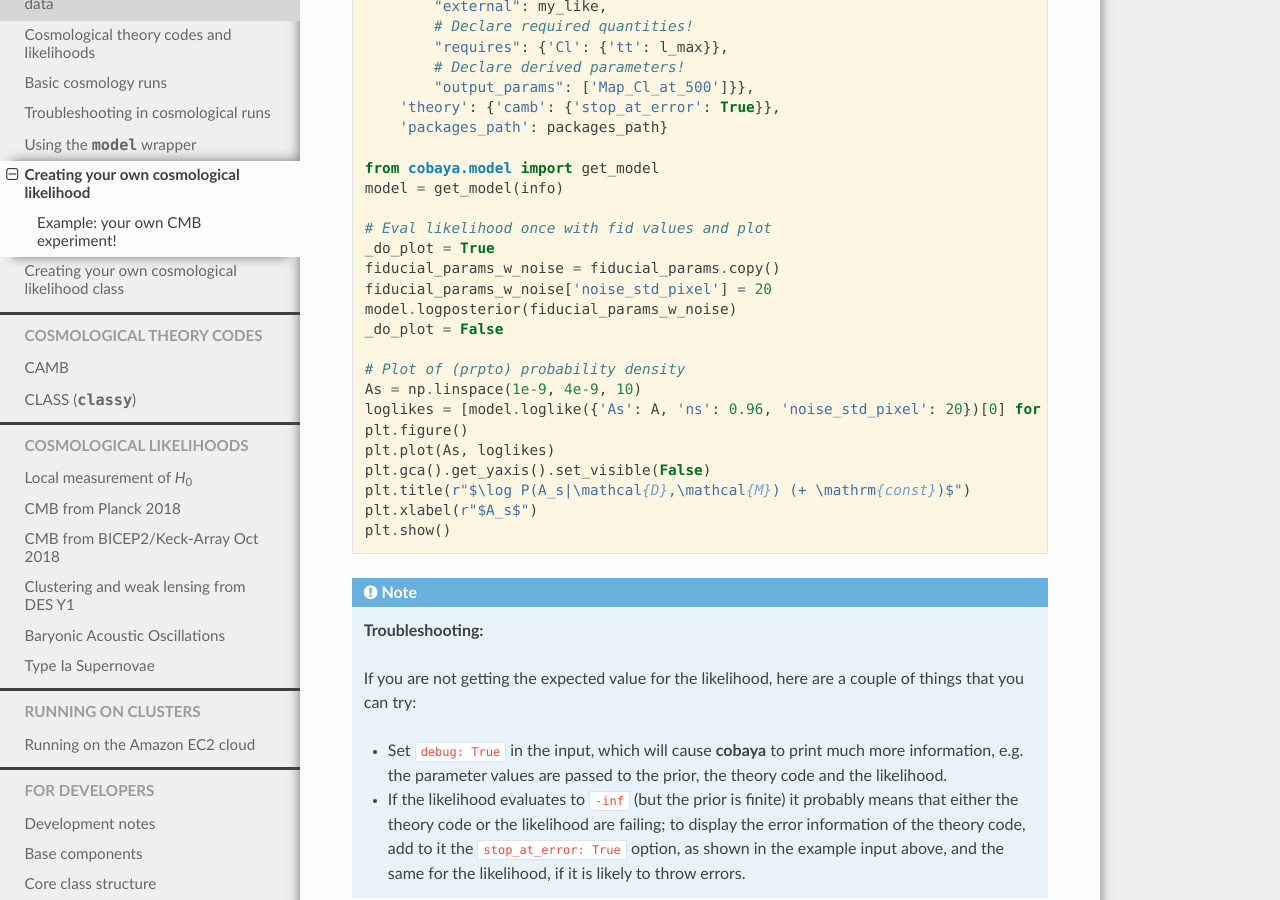
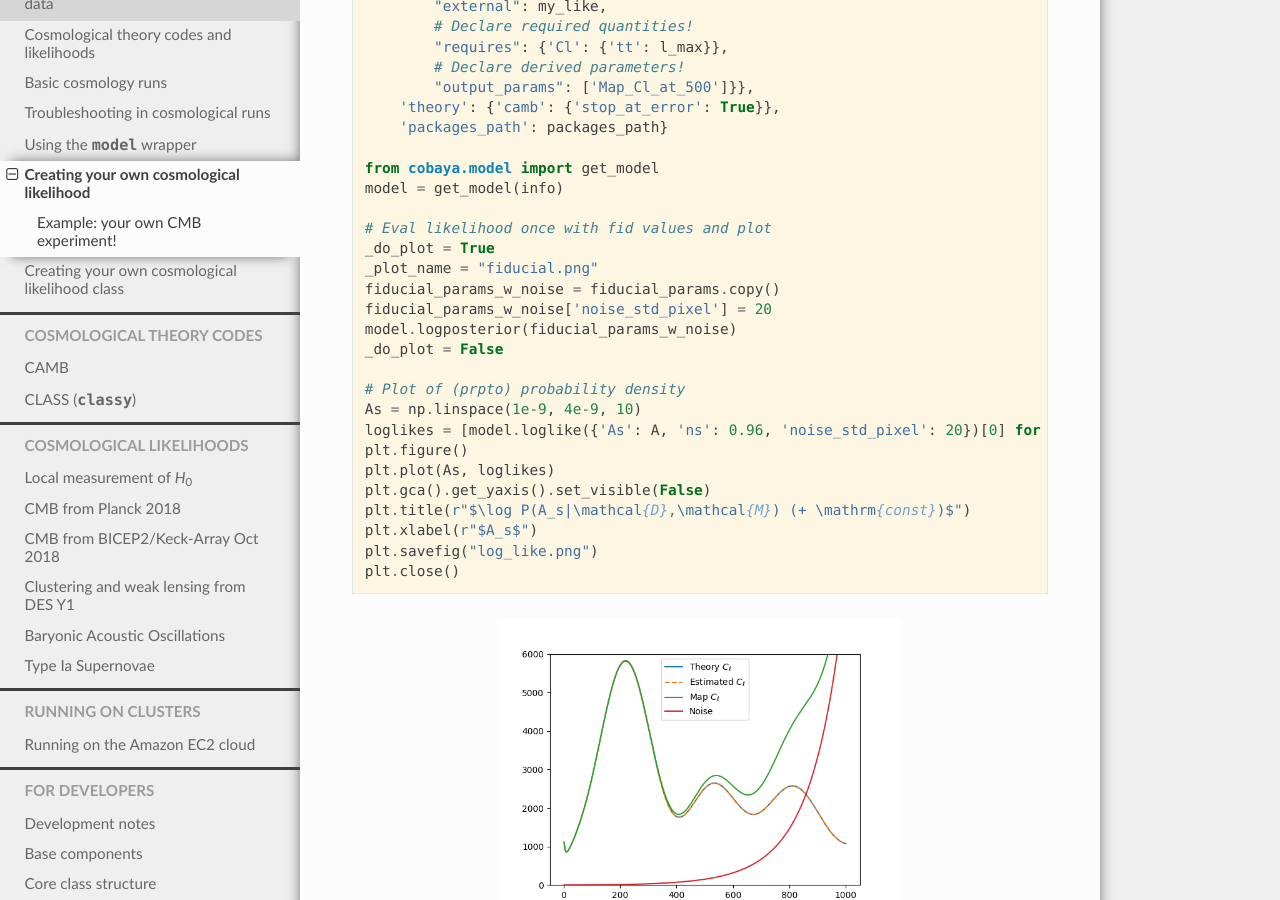
Before and after one commit to CobayaSampler/cobaya, a Sphinx documentation site: the page built from docs/cosmo_external_likelihood.rst, in a window 1280 px wide and 900 px high, scrolled down 3133 px. Built offline with Sphinx 7.4.7 and the Read the Docs theme 2.0.0, drawn with Linux system fonts in a browser that asks for light colours; some of the changed text lies outside the part shown.

Commit message:
cosmo_external_likelihood: doc-test and images

```diff
--- a/docs/cosmo_external_likelihood.rst
+++ b/docs/cosmo_external_likelihood.rst
@@ -33,6 +33,14 @@ We will define a model, use our likelihood's plotter, and also plot a slice of t
 .. literalinclude:: ./src_examples/cosmo_external_likelihood/3_info_and_plots.py
    :language: python
 
+.. image:: ./img/fiducial.png
+   :align: center
+   :width: 400px
+
+.. image:: ./img/log_like.png
+   :align: center
+   :width: 400px
+
 .. note::
 
    **Troubleshooting:**
--- a/docs/src_examples/cosmo_external_likelihood/2_function.py
+++ b/docs/src_examples/cosmo_external_likelihood/2_function.py
@@ -31,7 +31,7 @@ def my_like(
         plt.plot(ells[2:], (Nl*ell_factor)[2:], label='Noise')
         plt.legend()
         plt.ylim([0, 6000])
-        plt.show()
+        plt.savefig(_plot_name)
         plt.close()
     # ----------------
     # Compute the log-likelihood
--- a/docs/src_examples/cosmo_external_likelihood/3_info_and_plots.py
+++ b/docs/src_examples/cosmo_external_likelihood/3_info_and_plots.py
@@ -25,6 +25,7 @@ model = get_model(info)
 
 # Eval likelihood once with fid values and plot
 _do_plot = True
+_plot_name = "fiducial.png"
 fiducial_params_w_noise = fiducial_params.copy()
 fiducial_params_w_noise['noise_std_pixel'] = 20
 model.logposterior(fiducial_params_w_noise)
@@ -38,4 +39,5 @@ plt.plot(As, loglikes)
 plt.gca().get_yaxis().set_visible(False)
 plt.title(r"$\log P(A_s|\mathcal{D},\mathcal{M}) (+ \mathrm{const})$")
 plt.xlabel(r"$A_s$")
-plt.show()
+plt.savefig("log_like.png")
+plt.close()
```
Also changed, not shown: docs/img/fiducial.png (added), docs/img/log_like.png (added), 1 other file.
